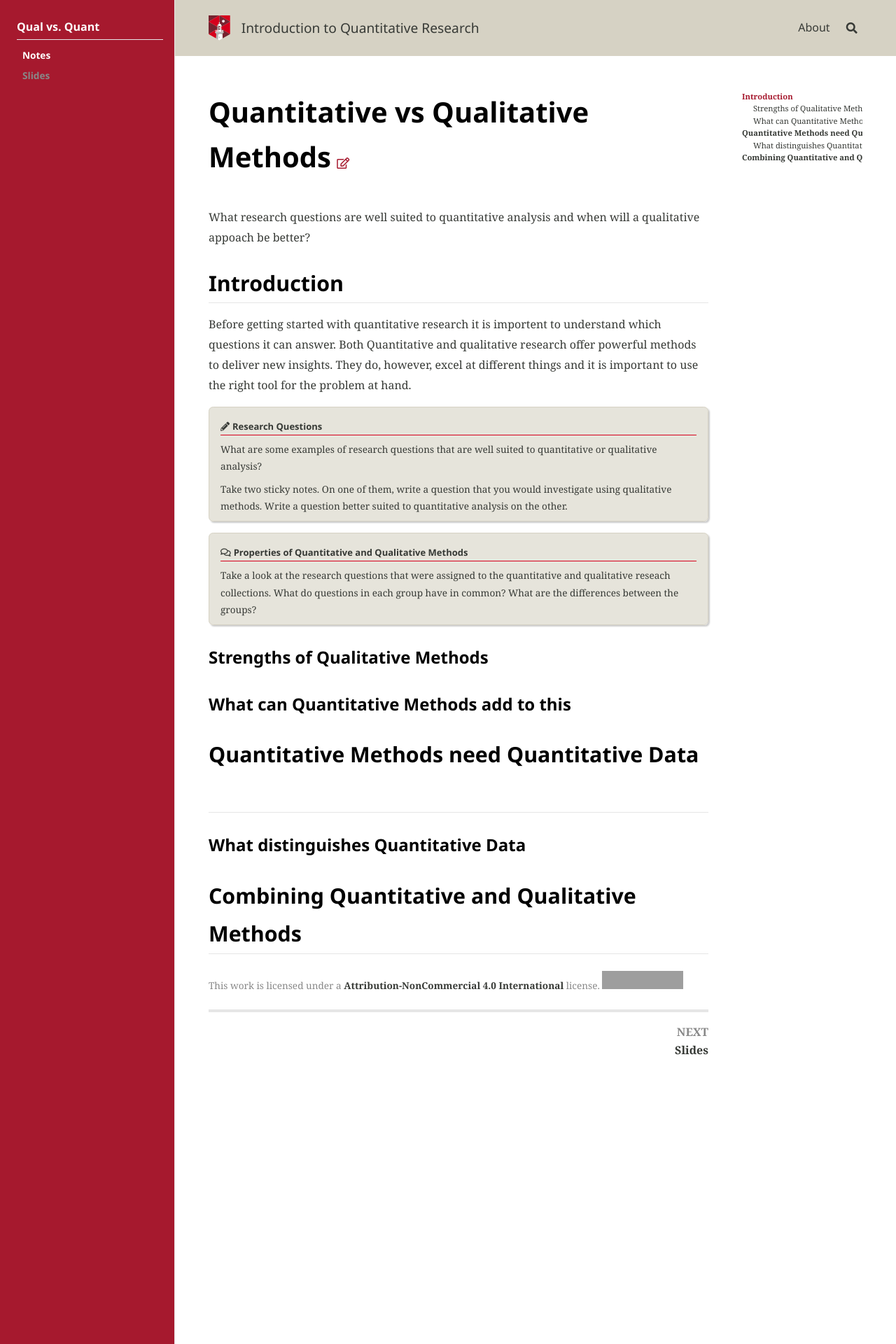
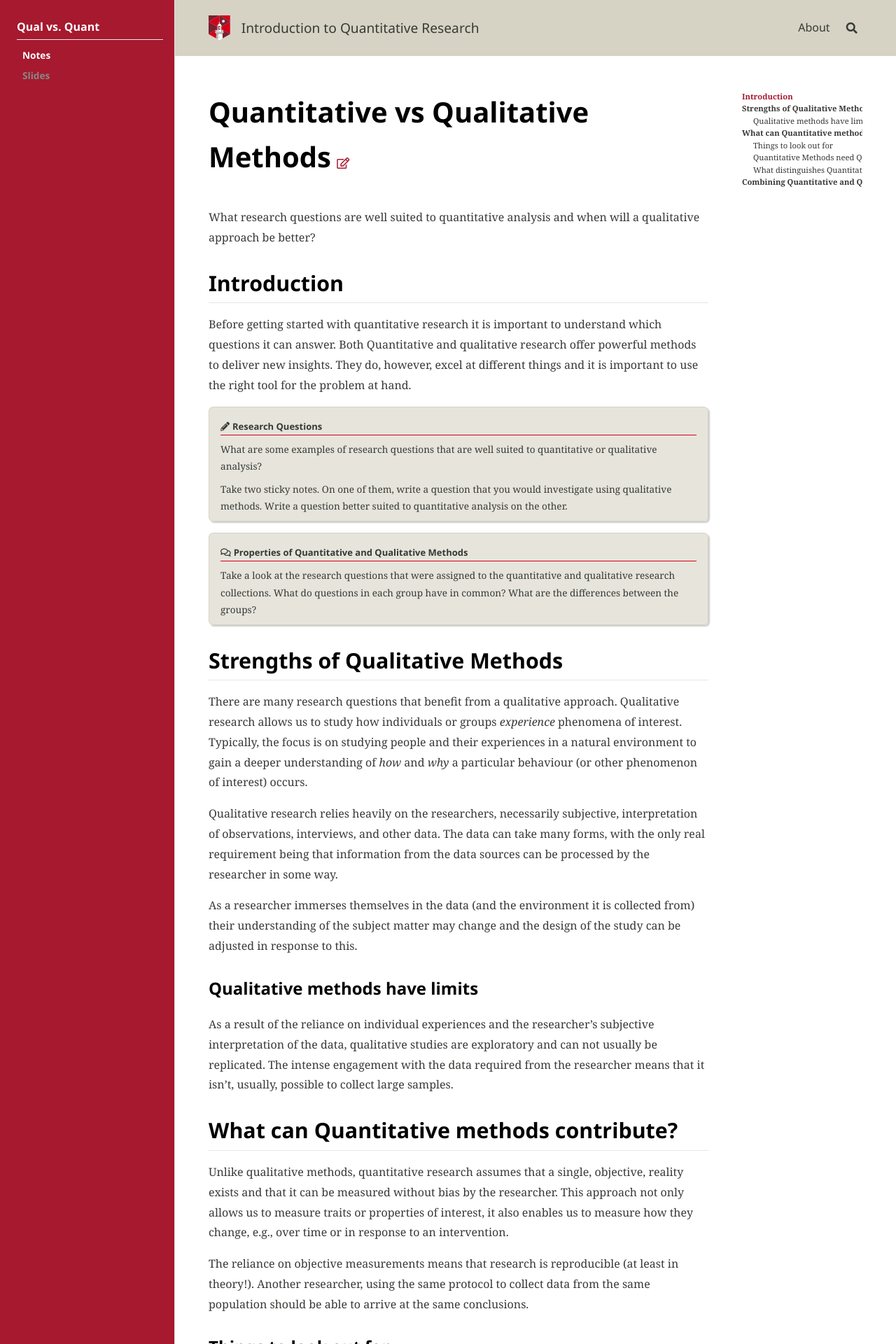
Before and after one commit to humburg/quant-getting-started, a Jekyll site: the page built from _posts/0000-01-01-quant_vs_qual.md, in a window 1280 px wide. Shown: the top 1920 px of the page at 70% size. Built offline with Jekyll 4.4.1, drawn with Linux system fonts in a browser that asks for light colours; nearby versions of some CDN libraries; some of the changed text lies outside the part shown; grey boxes are pictures that could not be loaded.

Commit message:
Add section on quantitative research

```diff
--- a/_posts/0000-01-01-quant_vs_qual.md
+++ b/_posts/0000-01-01-quant_vs_qual.md
@@ -8,26 +8,14 @@ slides: mq
 ---
 
 What research questions are well suited to quantitative analysis and when will
-a qualitative appoach be better?
+a qualitative approach be better?
 <!--more-->
 
 ## Introduction
 
-{% slide slideonly %}
-
-## Slide title
-
-This shouldn't go into the blog post
-
-{% notes %}
-These speaker notes will be invisible in the blog post.
-{% endnotes %}
-
-{% endslide %}
-
 {% slide %}
 {% notes %}
-Before getting started with quantitative research it is importent to understand
+Before getting started with quantitative research it is important to understand
 which questions it can answer. Both Quantitative and qualitative research offer
 powerful methods to deliver new insights. They do, however, excel at different
 things and it is important to use the right tool for the problem at hand.
@@ -49,17 +37,77 @@ things and it is important to use the right tool for the problem at hand.
 > Properties of Quantitative and Qualitative Methods
 > {:.title}
 > Take a look at the research questions that were assigned to the quantitative
-> and qualitative reseach collections. What do questions in each group have
+> and qualitative research collections. What do questions in each group have
 > in common? What are the differences between the groups?
 {:.discussion}
 
 {% endslide %}
 
-### Strengths of Qualitative Methods
+## Strengths of Qualitative Methods
 
-### What can Quantitative Methods add to this
+There are many research questions that benefit from a qualitative approach. Qualitative research allows us to study how individuals or groups *experience* phenomena of interest. Typically, the focus is on studying people and their experiences in a natural environment to gain a deeper understanding of *how* and *why* a particular behaviour (or other phenomenon of interest) occurs.
 
-## Quantitative Methods need Quantitative Data
+Qualitative research relies heavily on the researchers, necessarily subjective, interpretation of observations, interviews, and other data. The data can take many forms, with the only real requirement being that information from the data sources can be processed by the researcher in some way.
+
+As a researcher immerses themselves in the data (and the environment it is collected from) their understanding of the subject matter may change and the design of the study can be adjusted in response to this.
+
+{% slide slideonly %}
+
+## Qualitative research can
+
+* study how individuals or groups *experience* phenomena of interest.
+* study *how* and *why* a particular behaviour occurs.
+* utilise a wide range of data sources.
+* offer new insights based on the researchers interpretation of these data.
+* adapt to an evolving understanding of the subject matter.
+
+{% notes %}
+Possible data sources include direct observation, video or audio recordings, interviews,diaries, and other artefacts.
+{% endnotes %}
+
+{% endslide %}
+
+{% slide %}
+
+### Qualitative methods have limits
+
+{% notes %}
+As a result of the reliance on individual experiences and the researcher's subjective interpretation of the data, qualitative studies are exploratory and can not usually be replicated. The intense engagement with the data required from the researcher means that it isn't, usually, possible to collect large samples.
+{% endnotes %}
+
+{% slideonly %}
+They are
+
+* exploratory.
+* not usually reproducible.
+* typically focused on small samples.
+
+{% endslideonly %}
+{% endslide %}
+
+## What can Quantitative methods contribute?
+
+Unlike qualitative methods, quantitative research assumes that a single, objective, reality exists and that it can be measured without bias by the researcher. This approach not only allows us to measure traits or properties of interest, it also enables us to measure how they change, e.g., over time or in response to an intervention.
+
+The reliance on objective measurements means that research is reproducible (at least in theory!). Another researcher, using the same protocol to collect data from the same population should be able to arrive at the same conclusions.
+
+{% slide %}
+
+### Things to look out for
+
+> Challenges to Reproducibility
+> {:.title}
+> In theory, quantitative research should be reproducible. In practice, this is
+> often not the case. What are some potential challenges you may have to overcome
+> to make your research reproducible?
+{:.discussion}
+
+{% notes %}
+Ensuring data are actually collected in a way that allows objective measurement requires some care. Unlike qualitative studies, quantitative research requires that the study design is determined before any data are collected. This means that clear hypotheses and a detailed understanding of the phenomena under study is required before the research commences.
+{% endnotes %}
+{% endslide %}
+
+### Quantitative Methods need Quantitative Data
 
 ### What distinguishes Quantitative Data
 
```
